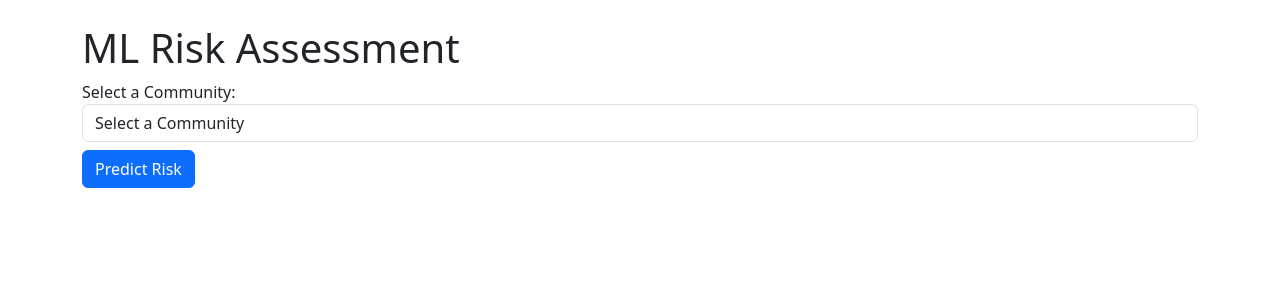
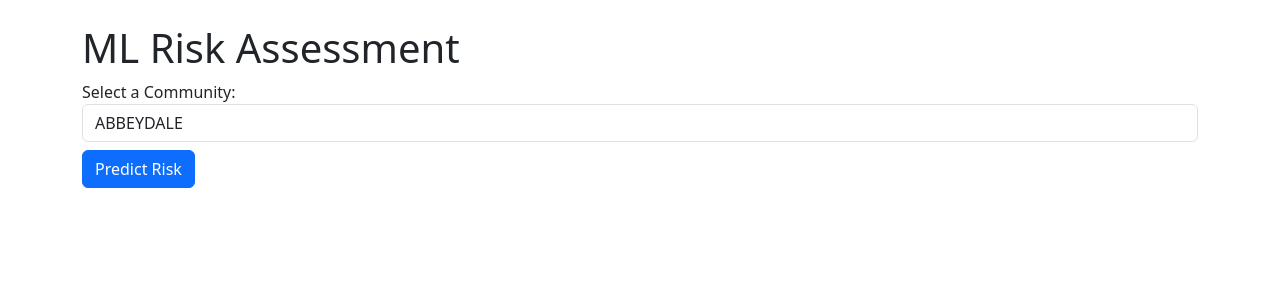
Before and after one commit to hcart15/TRV_WebApp_Deploy, a Flask app: page /ml in a window 1280 px wide. Shown: the part 56-356 px from the top of the page. Run offline with Flask 3, Linux system fonts and the light colour scheme.

Commit message:
Update ml.html

```diff
--- a/templates/ml.html
+++ b/templates/ml.html
@@ -6,7 +6,6 @@
 <form method="POST">
     <label for="community_ml">Select a Community:</label>
     <select name="community_ml" id="community_ml" class="form-control">
-        <option value="" disabled selected>Select a Community</option>
         {% for community in communities %}
         <option value="{{ community }}" {% if community == selected_community %}selected{% endif %}>
             {{ community }}
@@ -17,10 +16,7 @@
 </form>
 
 {% if risk_prediction %}
-<div class="alert alert-info mt-3">
-    <strong>Selected Community:</strong> {{ selected_community }} <br>
-    {{ risk_prediction }}
-</div>
+<div class="alert alert-info mt-3">{{ risk_prediction }}</div>
 {% endif %}
 
 {% endblock %}
```
